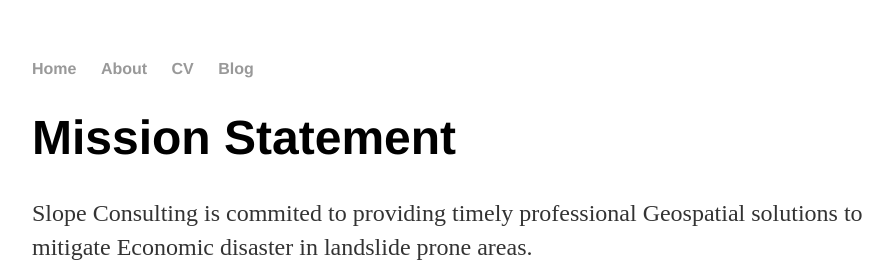
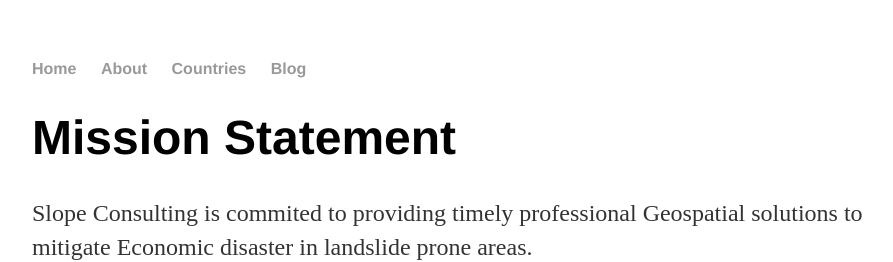
Before and after one commit to SlopeConsulting/SlopeBlog, a Jekyll site: the page built from about/index.html, in a window 1280 px wide. Shown: the top 262 px of the page, without its empty margins (160-1053 px from the left). Built offline with Jekyll 4.4.1, drawn with Linux system fonts in a browser that asks for light colours.

Commit message:
Update default.html

```diff
--- a/_layouts/default.html
+++ b/_layouts/default.html
@@ -10,7 +10,7 @@
 	    		<ul>
 	        		<li><a href="/">Home</a></li>
 		        	<li><a href="/about">About</a></li>
-	        		<li><a href="/cv">CV</a></li>
+	        		<li><a href="/countries">Countries</a></li>
 	        		<li><a href="/blog">Blog</a></li>
 	    		</ul>
 			</nav>
```
